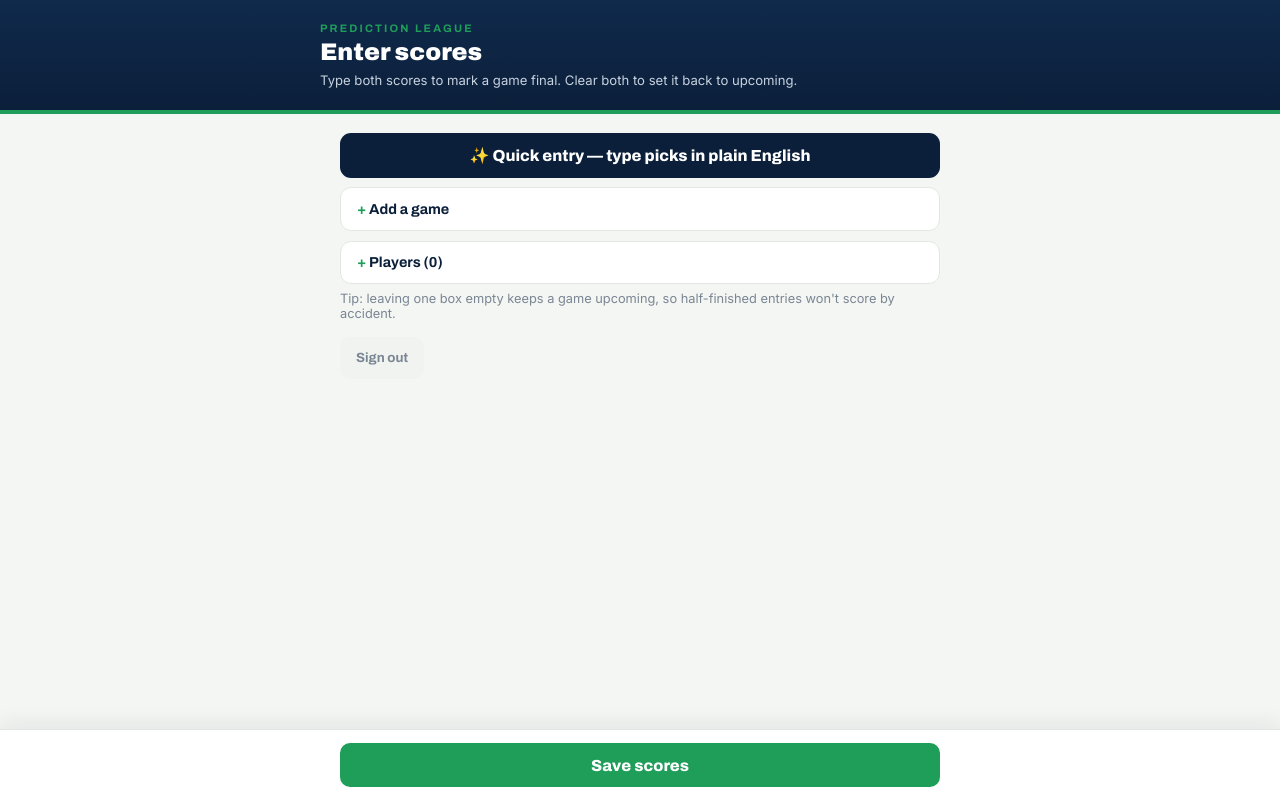
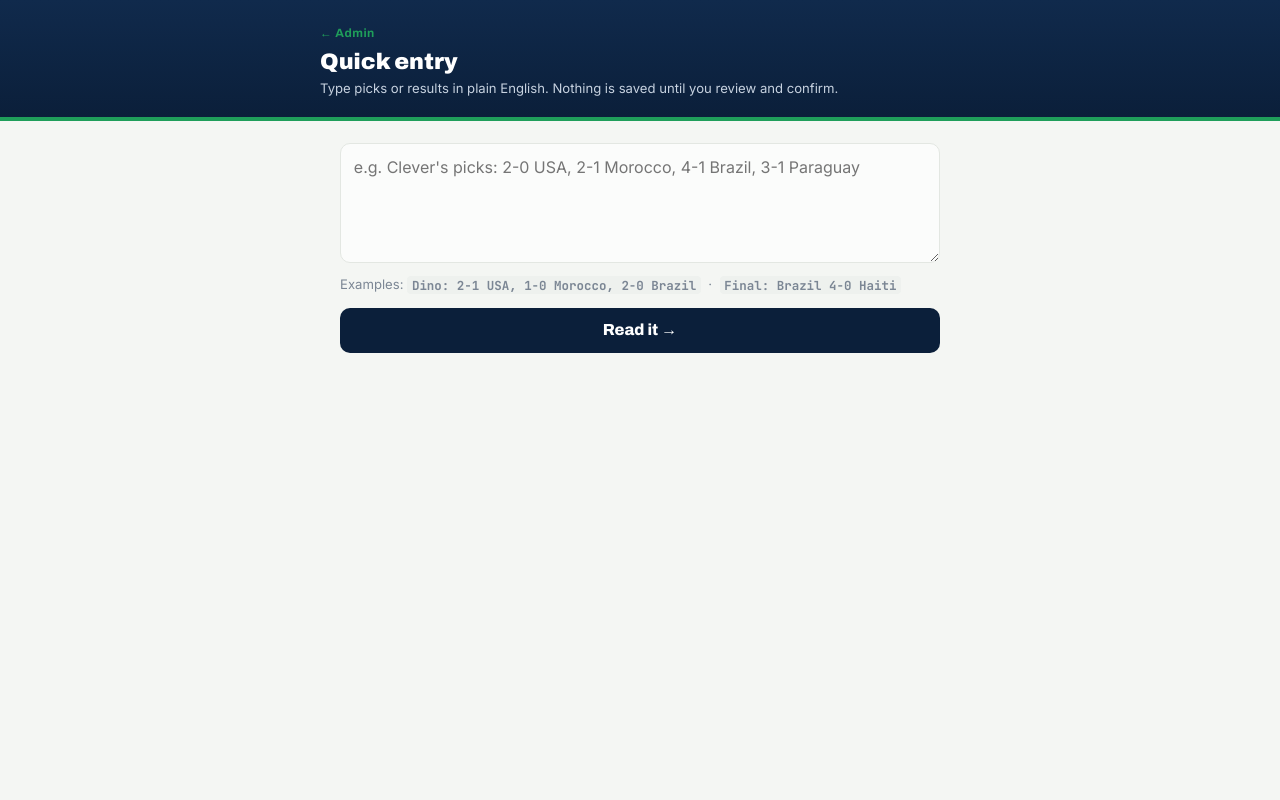
Before and after one commit to nathancordrey/nathancordrey, a Flask app: page /worldcup/admin/ai in a window 1280 px wide. Run offline with Flask 3, Linux system fonts and the light colour scheme; the visitor is signed in with stand-in values (Sample User, id 1).

Commit message:
Update worldcup_admin_ai.html

```diff
--- a/templates/worldcup_admin_ai.html
+++ b/templates/worldcup_admin_ai.html
@@ -3,55 +3,53 @@
 <head>
   <meta charset="utf-8">
   <meta name="viewport" content="width=device-width, initial-scale=1">
-  <title>Enter scores · Admin</title>
+  <title>Quick entry · Admin</title>
   <link href="https://fonts.googleapis.com/css2?family=Archivo:wght@600;700;800;900&family=Inter:wght@400;500;600&family=JetBrains+Mono:wght@700&display=swap" rel="stylesheet">
   <style>
-    :root{--ink:#0B1F3A;--ink-2:#102a4c;--pitch:#1F9E5A;--chalk:#F4F6F3;--card:#fff;--line:#E3E7E2;--text:#14181C;--muted:#7B8694;
+    :root{--ink:#0B1F3A;--ink-2:#102a4c;--pitch:#1F9E5A;--gold:#E8B22A;--chalk:#F4F6F3;--card:#fff;--line:#E3E7E2;--text:#14181C;--muted:#7B8694;
       --disp:"Archivo",system-ui,sans-serif;--body:"Inter",system-ui,sans-serif;--mono:"JetBrains Mono",monospace}
     *{box-sizing:border-box}html,body{margin:0}
-    body{font-family:var(--body);color:var(--text);background:var(--chalk);padding-bottom:6rem}
-    header{background:linear-gradient(180deg,var(--ink-2),var(--ink));border-bottom:4px solid var(--pitch);color:#fff;padding:1.4rem 1.25rem}
+    body{font-family:var(--body);color:var(--text);background:var(--chalk);padding-bottom:4rem}
+    header{background:linear-gradient(180deg,var(--ink-2),var(--ink));border-bottom:4px solid var(--pitch);color:#fff;padding:1.3rem 1.25rem}
     .wrap{max-width:640px;margin:0 auto;padding:0 1.25rem}
     header .wrap{padding:0}
-    .eyebrow{font-family:var(--disp);font-weight:700;font-size:.68rem;letter-spacing:.2em;text-transform:uppercase;color:var(--pitch)}
-    header h1{font-family:var(--disp);font-weight:900;font-size:1.5rem;margin:.3rem 0 0}
+    .back{color:var(--pitch);font-family:var(--disp);font-weight:700;font-size:.75rem;letter-spacing:.04em;text-decoration:none}
+    header h1{font-family:var(--disp);font-weight:900;font-size:1.4rem;margin:.5rem 0 0}
     .hint{color:#c7d2e0;font-size:.82rem;margin-top:.4rem}
-    .flash{max-width:640px;margin:1rem auto 0;background:#dcfce7;border:1px solid #86efac;color:#15803d;font-size:.9rem;padding:.6rem .9rem;border-radius:9px}
-    .stage-label{font-family:var(--disp);font-weight:700;font-size:.72rem;letter-spacing:.12em;text-transform:uppercase;color:var(--muted);margin:1.8rem 0 .6rem;padding-bottom:.4rem;border-bottom:1px solid var(--line)}
-    .game{display:flex;align-items:center;justify-content:space-between;gap:.75rem;background:var(--card);border:1px solid var(--line);border-radius:11px;padding:.7rem .85rem;margin-bottom:.6rem}
-    .matchup{font-family:var(--disp);font-weight:700;font-size:.95rem;line-height:1.25}
-    .matchup .date{display:block;font-family:var(--mono);font-weight:400;font-size:.72rem;color:var(--muted);margin-top:.15rem}
-    .scores{display:flex;align-items:center;gap:.35rem;flex-shrink:0}
-    .scores input{width:2.8rem;padding:.5rem 0;text-align:center;font-family:var(--mono);font-weight:700;font-size:1.1rem;border:1.5px solid var(--line);border-radius:8px;background:#fbfcfb}
-    .scores input:focus{outline:none;border-color:var(--pitch);background:#fff}
-    .scores .dash{color:var(--muted);font-weight:700}
-    .savebar{position:fixed;left:0;right:0;bottom:0;background:#fff;border-top:1px solid var(--line);padding:.8rem 1.25rem;box-shadow:0 -6px 20px rgba(11,31,58,.07)}
-    .savebar .wrap{display:flex;gap:.75rem;align-items:center}
-    button.save{flex:1;padding:.85rem;font-family:var(--disp);font-weight:800;font-size:1rem;color:#fff;background:var(--pitch);border:0;border-radius:10px;cursor:pointer}
-    button.logout{padding:.85rem 1rem;font-family:var(--disp);font-weight:700;color:var(--muted);background:#f1f3f0;border:0;border-radius:10px;cursor:pointer}
-    .tip{color:var(--muted);font-size:.8rem;margin:.4rem 0 0}
-    .tools{margin:1.2rem auto 0;max-width:640px;padding:0 1.25rem;display:grid;gap:.6rem}
-    details.tool{background:var(--card);border:1px solid var(--line);border-radius:11px;overflow:hidden}
-    details.tool>summary{cursor:pointer;list-style:none;padding:.8rem 1rem;font-family:var(--disp);font-weight:700;font-size:.9rem;color:var(--ink)}
-    details.tool>summary::-webkit-details-marker{display:none}
-    details.tool>summary::before{content:'+ ';color:var(--pitch);font-weight:800}
-    details.tool[open]>summary::before{content:'– '}
-    .tool-body{padding:0 1rem 1rem;display:grid;gap:.55rem}
-    .tool-body label{font-family:var(--disp);font-weight:600;font-size:.7rem;text-transform:uppercase;letter-spacing:.05em;color:var(--muted)}
-    .tool-body input,.tool-body select{width:100%;padding:.6rem .7rem;font-size:1rem;border:1.5px solid var(--line);border-radius:8px;background:#fbfcfb;font-family:var(--body)}
-    .tool-body input:focus,.tool-body select:focus{outline:none;border-color:var(--pitch);background:#fff}
-    .tool-body button{padding:.7rem;font-family:var(--disp);font-weight:800;color:#fff;background:var(--ink);border:0;border-radius:8px;cursor:pointer}
-    .row2{display:grid;grid-template-columns:1fr 1fr;gap:.55rem}
-    .picks-link{display:inline-block;margin-top:.3rem;font-family:var(--disp);font-weight:600;font-size:.72rem;color:var(--pitch);text-decoration:none}
-    .players-list{font-size:.85rem;color:var(--muted);margin:.1rem 0 .3rem;line-height:1.6}
+    .flash{max-width:640px;margin:1rem auto 0;background:#fef9e7;border:1px solid #f6e6a8;color:#8a6d1a;font-size:.9rem;padding:.6rem .9rem;border-radius:9px}
+    textarea{width:100%;min-height:120px;padding:.8rem;font-family:var(--body);font-size:1rem;border:1.5px solid var(--line);border-radius:10px;background:#fbfcfb;resize:vertical}
+    textarea:focus{outline:none;border-color:var(--pitch);background:#fff}
+    .eg{color:var(--muted);font-size:.82rem;margin:.5rem 0 0;line-height:1.5}
+    .eg code{font-family:var(--mono);font-size:.78rem;background:#eef1ee;padding:.05rem .3rem;border-radius:4px}
+    button{font-family:var(--disp);font-weight:800;border:0;border-radius:10px;cursor:pointer}
+    .btn-parse{width:100%;padding:.85rem;margin-top:.8rem;color:#fff;background:var(--ink);font-size:1rem}
+    .section-label{font-family:var(--disp);font-weight:700;font-size:.72rem;letter-spacing:.12em;text-transform:uppercase;color:var(--muted);margin:2rem 0 .6rem}
+    .warn{background:#fef2f2;border:1px solid #fecaca;color:#b91c1c;border-radius:10px;padding:.7rem .9rem;margin-bottom:.8rem;font-size:.88rem}
+    .warn ul{margin:.3rem 0 0;padding-left:1.1rem}
+    .change{display:flex;align-items:center;gap:.6rem;background:var(--card);border:1px solid var(--line);border-radius:10px;padding:.7rem .9rem;margin-bottom:.5rem}
+    .change.result{border-left:3px solid var(--gold)}
+    .change.prediction{border-left:3px solid var(--pitch)}
+    .change.game{border-left:3px solid #3b82f6}
+    .change .tag{flex-shrink:0;font-family:var(--disp);font-weight:800;font-size:.6rem;letter-spacing:.08em;text-transform:uppercase;padding:.2rem .4rem;border-radius:5px}
+    .change.result .tag{background:#fdf3d6;color:#8a6d1a}
+    .change.prediction .tag{background:#e3f3ea;color:#1a7a47}
+    .change.game .tag{background:#dbeafe;color:#1e40af}
+    .btn-fixtures{width:100%;padding:.85rem;color:var(--ink);background:#fff;border:1.5px solid var(--line);font-size:1rem}
+    .divider{display:flex;align-items:center;gap:.7rem;margin:1.1rem 0;color:var(--muted);font-size:.78rem;font-family:var(--disp);font-weight:700;text-transform:uppercase;letter-spacing:.1em}
+    .divider::before,.divider::after{content:'';flex:1;height:1px;background:var(--line)}
+    .change .lbl{font-size:.94rem}
+    .confirm-row{display:flex;gap:.6rem;margin-top:1rem}
+    .btn-apply{flex:1;padding:.85rem;color:#fff;background:var(--pitch);font-size:1rem}
+    .btn-discard{padding:.85rem 1rem;color:var(--muted);background:#f1f3f0}
+    .none{color:var(--muted);font-size:.9rem}
   </style>
 </head>
 <body>
   <header>
     <div class="wrap">
-      <div class="eyebrow">Prediction League</div>
-      <h1>Enter scores</h1>
-      <div class="hint">Type both scores to mark a game final. Clear both to set it back to upcoming.</div>
+      <a class="back" href="{{ url_for('worldcup_admin') }}">← Admin</a>
+      <h1>Quick entry</h1>
+      <div class="hint">Type picks or results in plain English. Nothing is saved until you review and confirm.</div>
     </div>
   </header>
 
@@ -59,77 +57,40 @@
     {% for m in messages %}<div class="flash">{{ m }}</div>{% endfor %}
   {% endwith %}
 
-  <div class="tools">
-    <a href="{{ url_for('worldcup_admin_ai') }}" style="display:block;text-align:center;text-decoration:none;background:var(--ink);color:#fff;font-family:var(--disp);font-weight:800;padding:.8rem;border-radius:11px">✨ Quick entry — type picks in plain English</a>
-    <details class="tool">
-      <summary>Add a game</summary>
-      <form method="post" action="{{ url_for('worldcup_admin_add_game') }}" class="tool-body">
-        <div>
-          <label>Stage</label>
-          <select name="stage">
-            {% for s in stage_choices %}<option value="{{ s }}">{{ s }}</option>{% endfor %}
-          </select>
+  <div class="wrap" style="padding-top:1.4rem">
+    <form method="post" action="{{ url_for('worldcup_admin_ai_parse') }}">
+      <textarea name="text" placeholder="e.g. Clever's picks: 2-0 USA, 2-1 Morocco, 4-1 Brazil, 3-1 Paraguay">{{ raw_text }}</textarea>
+      <p class="eg">Examples: <code>Dino: 2-1 USA, 1-0 Morocco, 2-0 Brazil</code> &nbsp;·&nbsp; <code>Final: Brazil 4-0 Haiti</code></p>
+      <button class="btn-parse" type="submit">Read it →</button>
+    </form>
+
+    {% if proposed %}
+      <div class="section-label">Proposed changes — review before saving</div>
+
+      {% if proposed.warnings %}
+        <div class="warn">
+          <strong>Couldn't map these — please check:</strong>
+          <ul>{% for w in proposed.warnings %}<li>{{ w }}</li>{% endfor %}</ul>
         </div>
-        <div class="row2">
-          <div><label>Home team</label><input name="home" required></div>
-          <div><label>Away team</label><input name="away" required></div>
-        </div>
-        <div class="row2">
-          <div><label>Group</label><input name="group" placeholder="A (optional)"></div>
-          <div><label>Date</label><input type="date" name="date"></div>
-        </div>
-        <button type="submit">Add game &amp; enter picks</button>
-      </form>
-    </details>
+      {% endif %}
 
-    <details class="tool">
-      <summary>Players ({{ friends|length }})</summary>
-      <div class="tool-body">
-        <div class="players-list">{{ friends|join(', ') }}</div>
-        <form method="post" action="{{ url_for('worldcup_admin_add_player') }}">
-          <label>Add a player</label>
-          <input name="name" placeholder="Name" required style="margin-bottom:.5rem">
-          <button type="submit" style="width:100%">Add player</button>
+      {% if proposed.changes %}
+        {% for ch in proposed.changes %}
+          <div class="change {{ ch.type }}">
+            <span class="tag">{% if ch.type == 'result' %}Result{% elif ch.type == 'game' %}Game{% else %}Pick{% endif %}</span>
+            <span class="lbl">{{ ch.label }}</span>
+          </div>
+        {% endfor %}
+
+        <form method="post" action="{{ url_for('worldcup_admin_ai_apply') }}" class="confirm-row">
+          <input type="hidden" name="payload" value='{{ proposed.payload }}'>
+          <button class="btn-apply" type="submit">Looks right — save {{ proposed.changes|length }} change(s)</button>
+          <a href="{{ url_for('worldcup_admin_ai') }}"><button class="btn-discard" type="button">Discard</button></a>
         </form>
-      </div>
-    </details>
+      {% else %}
+        <p class="none">No usable changes were found. Try rephrasing above.</p>
+      {% endif %}
+    {% endif %}
   </div>
-
-  <form method="post" action="{{ url_for('worldcup_admin_save') }}">
-  <div class="wrap">
-    {% set ns = namespace(stage='') %}
-    {% for game in games %}
-      {% if game.stage != ns.stage %}
-        {% set ns.stage = game.stage %}
-        <div class="stage-label">{{ game.stage }}</div>
-      {% endif %}
-      <div class="game">
-        <div class="matchup">
-          {{ game.home }} <span style="color:var(--muted)">v</span> {{ game.away }}
-          <span class="date">{{ game.date }}</span>
-          <a class="picks-link" href="{{ url_for('worldcup_admin_game', gid=game.id) }}">picks ({{ game.predictions|length }}) ›</a>
-        </div>
-        <div class="scores">
-          <input type="number" inputmode="numeric" min="0" name="home_{{ game.id }}"
-                 value="{{ game.result.home_score if game.result is not none else '' }}" aria-label="{{ game.home }} score">
-          <span class="dash">–</span>
-          <input type="number" inputmode="numeric" min="0" name="away_{{ game.id }}"
-                 value="{{ game.result.away_score if game.result is not none else '' }}" aria-label="{{ game.away }} score">
-        </div>
-      </div>
-    {% endfor %}
-    <p class="tip">Tip: leaving one box empty keeps a game upcoming, so half-finished entries won't score by accident.</p>
-  </div>
-
-  <div class="savebar">
-    <div class="wrap">
-      <button class="save" type="submit">Save scores</button>
-    </div>
-  </div>
-  </form>
-
-  <form method="post" action="{{ url_for('worldcup_admin_logout') }}" style="max-width:640px;margin:1rem auto;padding:0 1.25rem">
-    <button class="logout" type="submit">Sign out</button>
-  </form>
 </body>
 </html>
```
